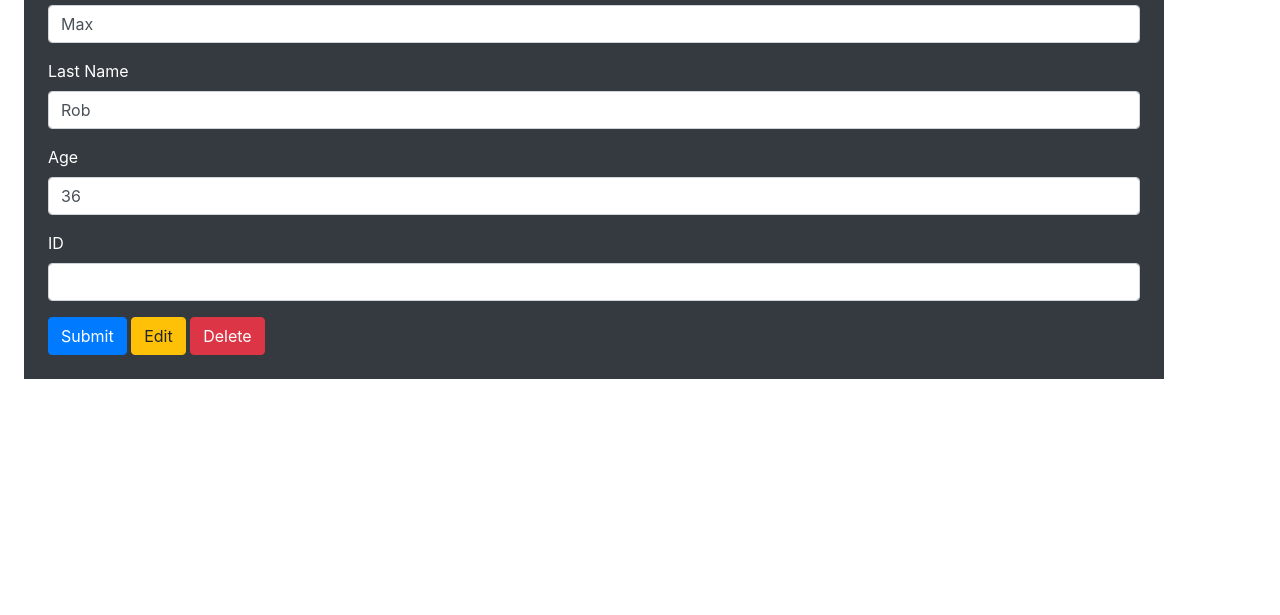
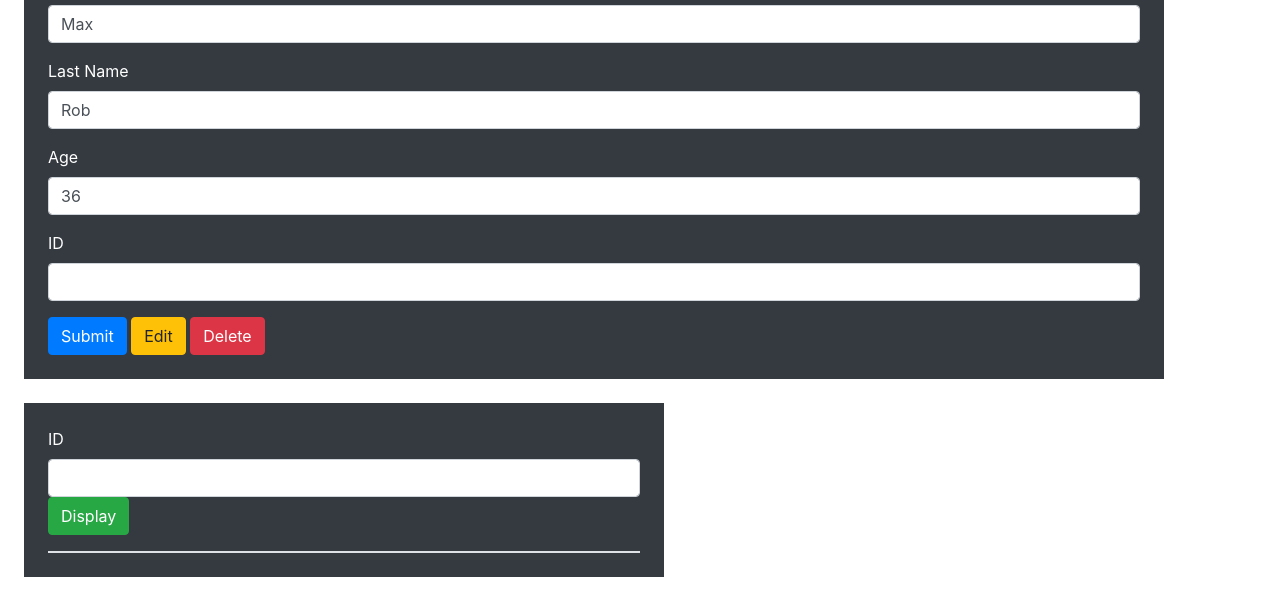
Before and after one commit to ByteBiteChef/server-back-end, a website: page index.html in a window 1280 px wide. Shown: the part 131-746 px from the top of the page. Drawn offline with nearby package versions, Linux system fonts and the light colour scheme.

Commit message:
Add logic to display user by id

```diff
--- a/index.html
+++ b/index.html
@@ -13,28 +13,73 @@
 			<form id="add-user-form">
 				<div class="form-group">
 					<label for="firstName">First Name</label>
-					<input type="text" value="Max" id="firstName" class="form-control" />
+					<input
+						type="text"
+						value="Max"
+						id="firstName"
+						class="form-control"
+					/>
 				</div>
 				<div class="form-group">
 					<label for="lastName">Last Name</label>
-					<input type="text" value="Rob" id="lastName" class="form-control" />
+					<input
+						type="text"
+						value="Rob"
+						id="lastName"
+						class="form-control"
+					/>
 				</div>
 				<div class="form-group">
 					<label for="age">Age</label>
-					<input type="number" value="36" id="age" class="form-control" />
+					<input
+						type="number"
+						value="36"
+						id="age"
+						class="form-control"
+					/>
 				</div>
 				<div class="form-group">
 					<label for="userId">ID</label>
 					<input type="text" id="userId" class="form-control" />
 				</div>
-				<button type="submit" class="btn btn-primary" onclick="handdlePostRequest(event)">Submit</button>
-				<button class="btn btn-warning" onclick="handdleUpDateRequest(event)">Edit</button>
-				<button type="delete" class="btn btn-danger" onclick="deleteRequest(event)">Delete</button>
+				<button
+					type="submit"
+					class="btn btn-primary"
+					onclick="handdlePostRequest(event)"
+				>
+					Submit
+				</button>
+				<button
+					class="btn btn-warning"
+					onclick="handdleUpDateRequest(event)"
+				>
+					Edit
+				</button>
+				<button
+					type="delete"
+					class="btn btn-danger"
+					onclick="deleteRequest(event)"
+				>
+					Delete
+				</button>
 			</form>
-
 		</div>
-
-		<!-- Add Bootstrap and jQuery JS -->
+		<div class="secondContainer bg-dark p-4 m-4 col-6">
+			<div class="form-group">
+				<label class="text-white" for="userId">ID</label>
+				<input type="text" id="myId" class="form-control" />
+				<button
+					class="btn btn-success m-0"
+					onclick="handdleGetRequest(event)"
+				>
+					Display
+				</button>
+			</div>
+			<div
+				id="displayUserArea"
+				class="border col-12 bg-white h-100"
+			></div>
+		</div>
 		<script src="https://code.jquery.com/jquery-3.5.1.slim.min.js"></script>
 		<script src="https://stackpath.bootstrapcdn.com/bootstrap/4.5.0/js/bootstrap.min.js"></script>
 		<script src="/req.js"></script>
--- a/req.js
+++ b/req.js
@@ -1,11 +1,23 @@
-/*fetch("http://localhost:4000/users")
+async function handdleGetRequest(event) {
+	event.preventDefault();
+
+	const myId = document.getElementById("myId").value;
+	console.log(myId);
+
+	fetch(`http://localhost:4000/users/${myId}`)
 		.then((response) => {
 			return response.json();
 		})
 		.then((data) => {
 			console.log(data);
+			let firstName = data.firstName;
+			let lastName = data.lastName;
+
+			document.getElementById("displayUserArea").innerHTML =
+				firstName + lastName;
 		})
-	.catch((error) => console.log(error));*/
+		.catch((error) => console.log(error));
+}
 
 async function handdlePostRequest(event) {
 	event.preventDefault();
```
Lines whose indentation alone changed are shown as unchanged.
